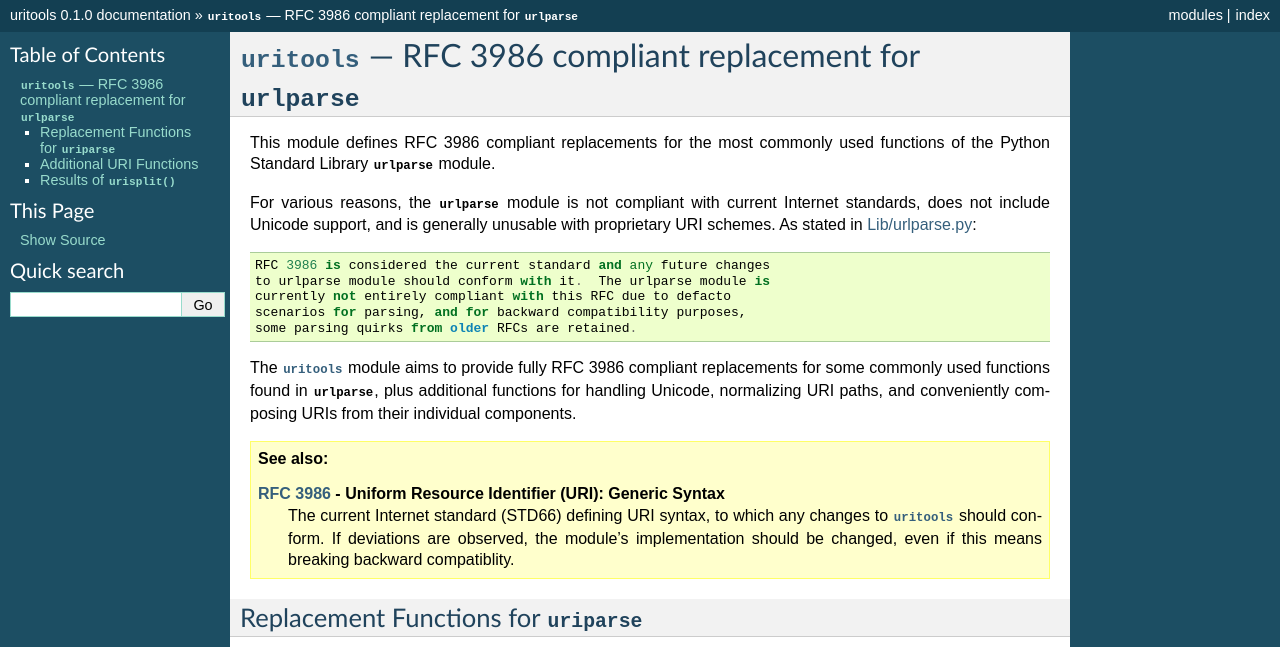
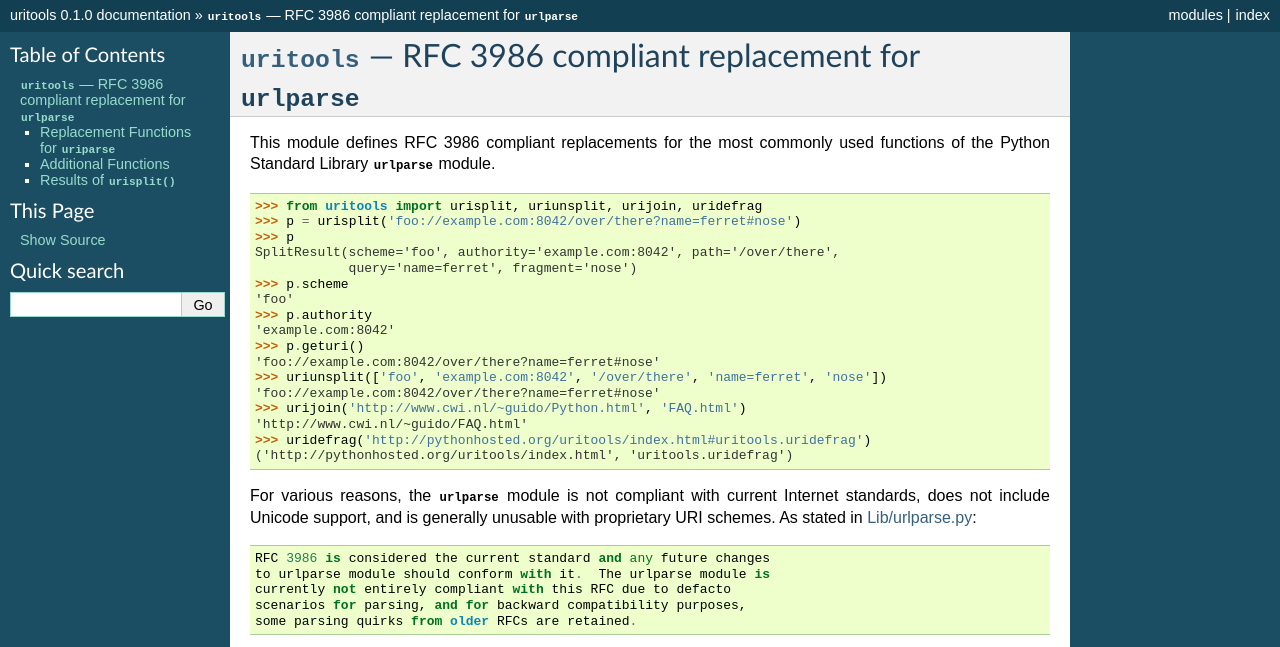
Before and after one commit to tkem/uritools, a Sphinx documentation site: the page built from docs/index.rst, in a window 1280 px wide and 1400 px high. Shown: the top 647 px of the window. Built offline with Sphinx 7.4.7, drawn with Linux system fonts in a browser that asks for light colours; some of the changed text lies outside the part shown; grey boxes are pictures that could not be loaded.

```diff
--- a/docs/index.rst
+++ b/docs/index.rst
@@ -9,6 +9,24 @@
 This module defines RFC 3986 compliant replacements for the most
 commonly used functions of the Python Standard Library :mod:`urlparse`
 module.
+
+    >>> from uritools import urisplit, uriunsplit, urijoin, uridefrag
+    >>> p = urisplit('foo://example.com:8042/over/there?name=ferret#nose')
+    >>> p
+    SplitResult(scheme='foo', authority='example.com:8042', path='/over/there',
+                query='name=ferret', fragment='nose')
+    >>> p.scheme
+    'foo'
+    >>> p.authority
+    'example.com:8042'
+    >>> p.geturi()
+    'foo://example.com:8042/over/there?name=ferret#nose'
+    >>> uriunsplit(['foo', 'example.com:8042', '/over/there', 'name=ferret', 'nose'])
+    'foo://example.com:8042/over/there?name=ferret#nose'
+    >>> urijoin('http://www.cwi.nl/~guido/Python.html', 'FAQ.html')
+    'http://www.cwi.nl/~guido/FAQ.html'
+    >>> uridefrag('http://pythonhosted.org/uritools/index.html#uritools.uridefrag')
+    ('http://pythonhosted.org/uritools/index.html', 'uritools.uridefrag')
 
 For various reasons, the :mod:`urlparse` module is not compliant with
 current Internet standards, does not include Unicode support, and is
@@ -36,6 +54,7 @@ individual components.
         deviations are observed, the module's implementation should be
         changed, even if this means breaking backward compatiblity.
 
+
 Replacement Functions for :mod:`uriparse`
 ------------------------------------------------------------------------
 
@@ -47,7 +66,8 @@ Replacement Functions for :mod:`uriparse`
 
 .. autofunction:: uridefrag
 
-Additional URI Functions
+
+Additional Functions
 ------------------------------------------------------------------------
 
 .. autofunction:: uriencode
@@ -71,7 +91,8 @@ Additional URI Functions
 
 .. autofunction:: uricompose
 
-Results of :func:`urisplit()`
+
+Results of :func:`urisplit`
 ------------------------------------------------------------------------
 
 Result objects from the :func:`urisplit` function are actually
--- a/setup.py
+++ b/setup.py
@@ -19,7 +19,7 @@ setup(
     description='RFC 3986 compliant, Unicode-aware, scheme-agnostic replacement for urlparse',
     long_description=open('README.rst').read(),
     classifiers=[
-        'Development Status :: 3 - Alpha',
+        'Development Status :: 4 - Beta',
         'Environment :: Other Environment',
         'Intended Audience :: Developers',
         'License :: OSI Approved :: MIT License',
```
Also changed, not shown: other parts of docs/index.rst (+0 -1 lines), README.rst (+20 -31 lines), uritools/__init__.py (+18 -11 lines).
